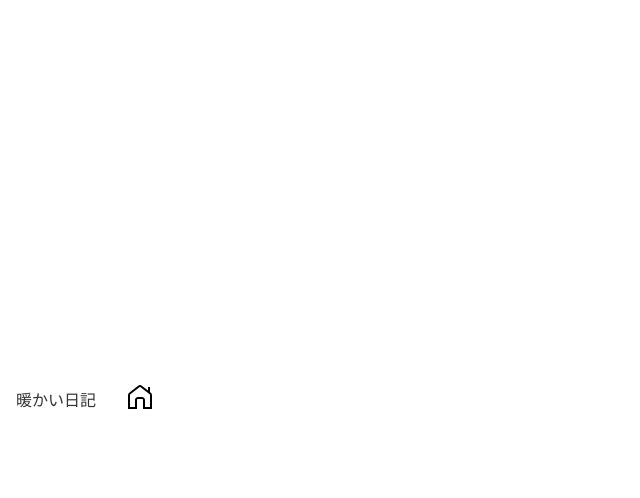
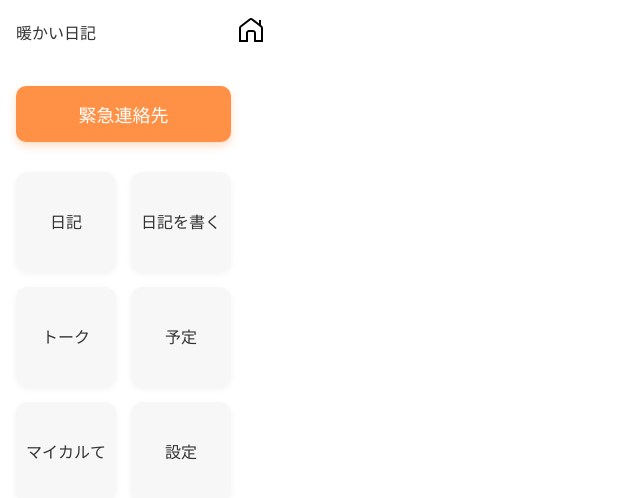
Before and after one commit to Mosic-asia/Project-kiokuSupportService-react-repo, a React app in the folder nikki-ai-project/: page /menu in a window 1280 px wide. Shown: the top 498 px of the page, without its empty margins (0-640 px from the left). Built offline with nearby package versions, Linux system fonts and the light colour scheme; the HTML template or start-up script is replaced by a standard one.

Commit message:
💄 Add menu style
added menu stylessss

```diff
--- a/nikki-ai-project/src/routes/Menu.jsx
+++ b/nikki-ai-project/src/routes/Menu.jsx
@@ -1,4 +1,37 @@
-function Menu() {
+import React from 'react';
+import '../styles/Menu.css';
 
-}
-export default Menu
+const Menu = () => {
+    return (
+        <div className="menu-container">
+            {/* 緊急連絡先 */}
+            <button className="emergency-contact-button">
+                緊急連絡先
+            </button>
+
+            {/* 메뉴 아이템 */}
+            <div className="menu-grid">
+                <div className="menu-item">
+                    <span className="item-text">日記</span>
+                </div>
+                <div className="menu-item">
+                    <span className="item-text">日記を書く</span>
+                </div>
+                <div className="menu-item">
+                    <span className="item-text">トーク</span>
+                </div>
+                <div className="menu-item">
+                    <span className="item-text">予定</span>
+                </div>
+                <div className="menu-item">
+                    <span className="item-text">マイカルて</span>
+                </div>
+                <div className="menu-item">
+                    <span className="item-text">設定</span>
+                </div>
+            </div>
+        </div>
+    );
+};
+
+export default Menu;
--- a/nikki-ai-project/src/styles/menu.css
+++ b/nikki-ai-project/src/styles/menu.css
@@ -0,0 +1,77 @@
+.menu-container {
+    width: 100%;
+    margin: 0 auto;
+    background-color: #ffffff;
+    min-height: 100vh;
+    padding: 0 16px;
+    box-sizing: border-box;
+    /* 패딩이 너비에 포함되도록 */
+}
+
+/* 긴급 연락처 버튼 스타일 */
+.emergency-contact-button {
+    width: 100%;
+    padding: 15px 0;
+    background-color: #ff9147;
+    color: white;
+    border: none;
+    border-radius: 10px;
+    font-size: 18px;
+    font-weight: bold;
+    cursor: pointer;
+    margin-top: 20px;
+    /* 상단 여백 */
+    margin-bottom: 30px;
+    /* 하단 여백 */
+    box-shadow: 0 4px 8px rgba(255, 145, 71, 0.3);
+    /* 그림자 */
+    transition: background-color 0.3s ease;
+}
+
+.emergency-contact-button:hover {
+    background-color: #e6803e;
+    /* 호버 시 색상 변경 */
+}
+
+/* 메뉴 그리드 스타일 */
+.menu-grid {
+    display: grid;
+    grid-template-columns: repeat(2, 1fr);
+    /* 2열 */
+    gap: 15px;
+    /* 그리드 아이템 사이 간격 */
+    padding-bottom: 20px;
+    /* 하단 여백 */
+}
+
+.menu-item {
+    background-color: #f7f7f7;
+    border-radius: 12px;
+    height: 100px;
+    /* 아이템 높이 */
+    width: 100px;
+    display: flex;
+    justify-content: center;
+    align-items: center;
+    font-size: 16px;
+    font-weight: bold;
+    color: #333;
+    box-shadow: 0 2px 6px rgba(0, 0, 0, 0.05);
+    cursor: pointer;
+    transition: all 0.2s ease;
+}
+
+.menu-item:hover {
+    transform: scale(1.02);
+    box-shadow: 0 4px 10px rgba(0, 0, 0, 0.08);
+}
+
+/* 필요하다면 active 상태도 추가할 수 있습니다. */
+.menu-item:active {
+    transform: scale(0.98);
+    box-shadow: 0 2px 4px rgba(0, 0, 0, 0.04);
+}
+
+/* .item-text {
+    텍스트 스타일
+} */
```
